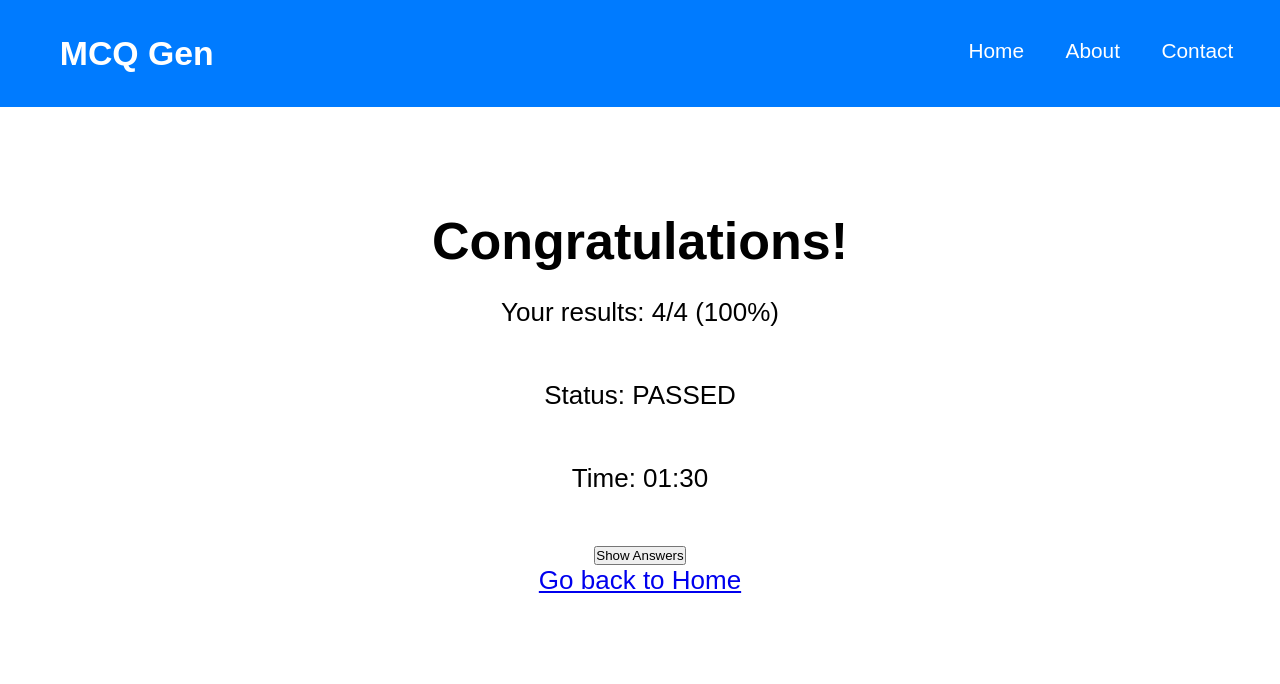
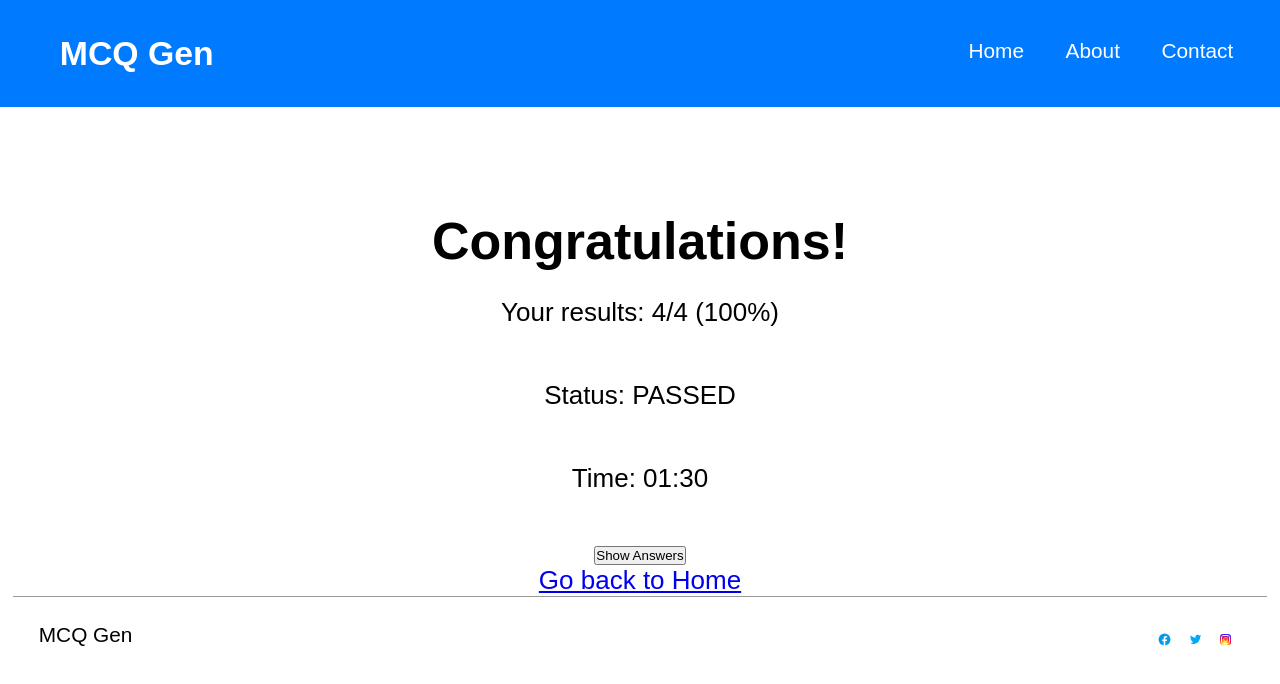
Before and after one commit to Summer-Project-Tog/mcqs_generator, a React (Create React App) app in the folder mcqs_generator/: page /results in a window 1280 px wide. Shown: the top 684 px of the page. Built offline with nearby package versions, Linux system fonts and the light colour scheme.

Commit message:
Committing before I make another major change

```diff
--- a/mcqs_generator/src/MCQPage.css
+++ b/mcqs_generator/src/MCQPage.css
@@ -16,7 +16,7 @@
     justify-content: space-between;
     width: 100%;
     background-color: #007bff;
-    padding: 1rem;
+    padding: 1.3em 1em;
     color: white;
   }
 
@@ -49,6 +49,10 @@
     border-radius: 10px;
     box-shadow: 0 0 10px rgba(0, 0, 0, 0.1);
     margin-top: 2rem;
+  }
+
+  .mcq-page .timer {
+    font-size: 1em;
   }
 
   .mcq-page .question-container {
--- a/mcqs_generator/src/MCQPage.js
+++ b/mcqs_generator/src/MCQPage.js
@@ -8,6 +8,7 @@ import { db, collection, getDocs } from "./firebase.js";
 
 function MCQPage() {
   const [questions, setQuestions] = useState([]);
+  const [timer, setTimer] = useState(0);
   const navigate = useNavigate();
 
   useEffect(() => {
@@ -24,11 +25,26 @@ function MCQPage() {
       setQuestions(questionsArray);
     };
     fetchQuestions();
+
+    // Start the timer when the component mounts
+    const interval = setInterval(() => {
+      setTimer(prevTimer => prevTimer + 1);
+    }, 1000);
+
+    // Cleanup the interval on component unmount
+    return () => clearInterval(interval);
   }, []);
 
   const handleSubmit = (event) => {
     event.preventDefault();
+    // Stop the timer when the user submits the form
     navigate("/results");
+  };
+
+  const formatTime = (seconds) => {
+    const mins = Math.floor(seconds / 60);
+    const secs = seconds % 60;
+    return `${mins}:${secs < 10 ? '0' : ''}${secs}`;
   };
 
   return (
@@ -44,6 +60,7 @@ function MCQPage() {
         </div>
         <div className="content">
           <h1>MCQ Quiz</h1>
+          <div className="timer">Time Elapsed: {formatTime(timer)}</div>
           <form onSubmit={handleSubmit}>
             {questions.map((questionObj, index) => (
               <div key={index} className="question-container">
@@ -83,6 +100,4 @@ function MCQPage() {
   );
 }
 
-
-
 export default MCQPage;
--- /dev/null
+++ b/mcqs_generator/src/ResultsPage.css
@@ -0,0 +1,68 @@
+/* ResultsPage.css */
+
+/* Header Styles */
+.ResultsPage .App-header {
+    background-color: #ffffff;
+    display: flex;
+    flex-direction: column;
+    align-items: center;
+    justify-content: flex-start;
+    flex: 1;
+  }
+
+  .ResultsPage .nav-bar {
+    display: flex;
+    justify-content: space-between;
+    width: 100%;
+    background-color: #007bff;
+    padding: 1.3em 1em;
+    color: white;
+  }
+
+  .ResultsPage .logo {
+    font-size: 1.3em;
+    font-weight: bold;
+    margin: 0 1em;
+  }
+
+  .ResultsPage nav a {
+    margin-left: 1em;
+    margin-right: 1em;
+    text-decoration: none;
+    color: white;
+    font-weight: 500;
+    font-size: 0.8em;
+  }
+
+  .ResultsPage nav a:hover {
+    text-decoration: underline;
+  }
+
+  /* Footer Styles */
+  .ResultsPage .App-footer {
+    display: flex;
+    justify-content: space-between;
+    width: 98%;
+    margin: 0 auto;
+    background-color: #ffffff;
+    padding: 1em;
+    flex-shrink: 0; /* Prevent footer from shrinking */
+    border-top: 0.1px solid #999; /* Added border-top to separate footer from content */
+  }
+
+  .ResultsPage .App-footer p {
+    font-size: 0.8em;
+    margin: 0;
+  }
+
+  .ResultsPage .social-icons {
+    display: flex;
+    flex-direction: row;
+    justify-content: space-around;
+  }
+
+  .ResultsPage .social-media-logo {
+    width: 15px;
+    height: auto;
+    margin: 0 0.3em;
+  }
--- a/mcqs_generator/src/ResultsPage.js
+++ b/mcqs_generator/src/ResultsPage.js
@@ -1,12 +1,15 @@
 import React from 'react';
 import { Link, useNavigate } from 'react-router-dom';
-import './App.css';
+import facebookLogo from './assets/images/facebook_logo.png';
+import twitterLogo from './assets/images/twitter_logo.png';
+import instagramLogo from './assets/images/instagram_logo.png';
+import './ResultsPage.css';
 
 function ResultsPage() {
   const navigate = useNavigate();
 
   return (
-    <div className="App">
+    <div className="ResultsPage">
       <header className="App-header">
         <div className="nav-bar">
           <div className="logo">MCQ Gen</div>
@@ -25,6 +28,14 @@ function ResultsPage() {
           <Link to="/">Go back to Home</Link>
         </div>
       </header>
+      <footer className="App-footer">
+        <p>MCQ Gen</p>
+        <div className="social-icons">
+          <a href="#facebook"><img src={facebookLogo} alt="Facebook" className="social-media-logo" /></a>
+          <a href="#twitter"><img src={twitterLogo} alt="Twitter" className="social-media-logo" /></a>
+          <a href="#instagram"><img src={instagramLogo} alt="Instagram" className="social-media-logo" /></a>
+        </div>
+      </footer>
     </div>
   );
 }
```
